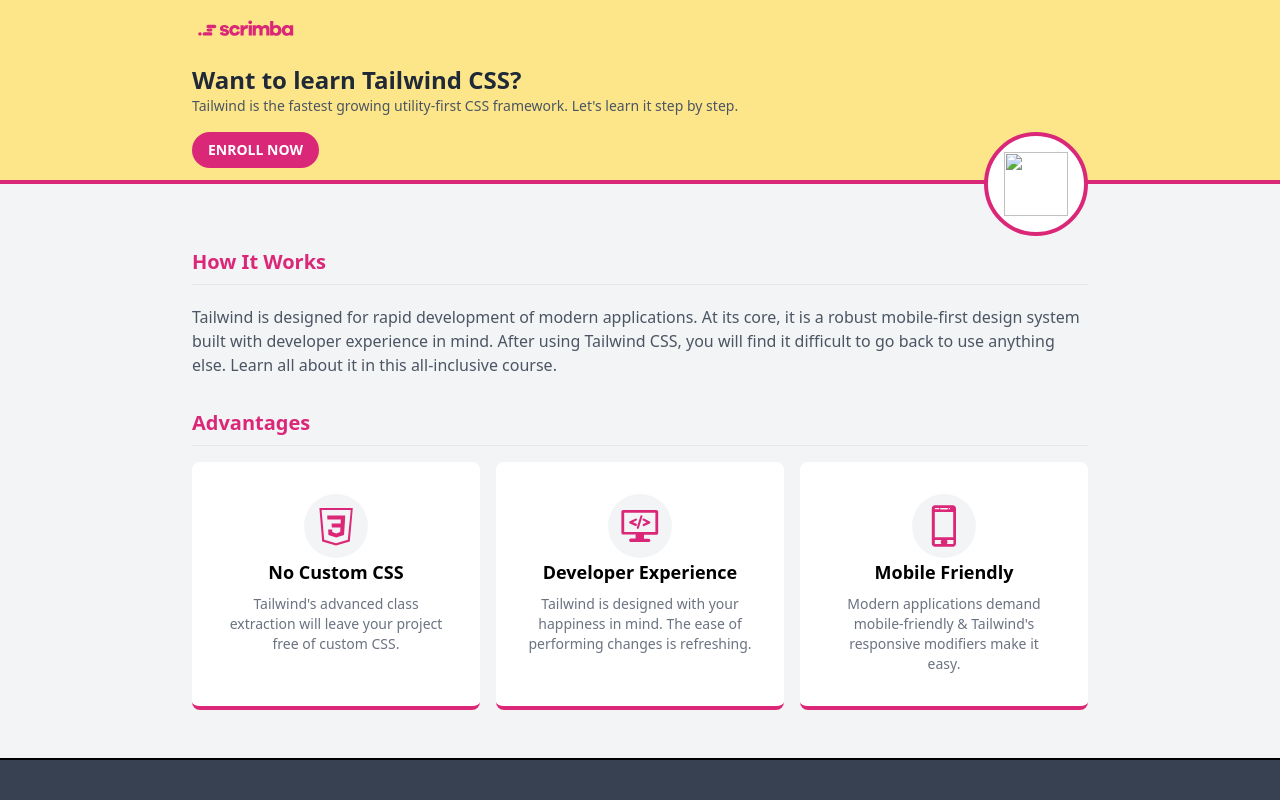
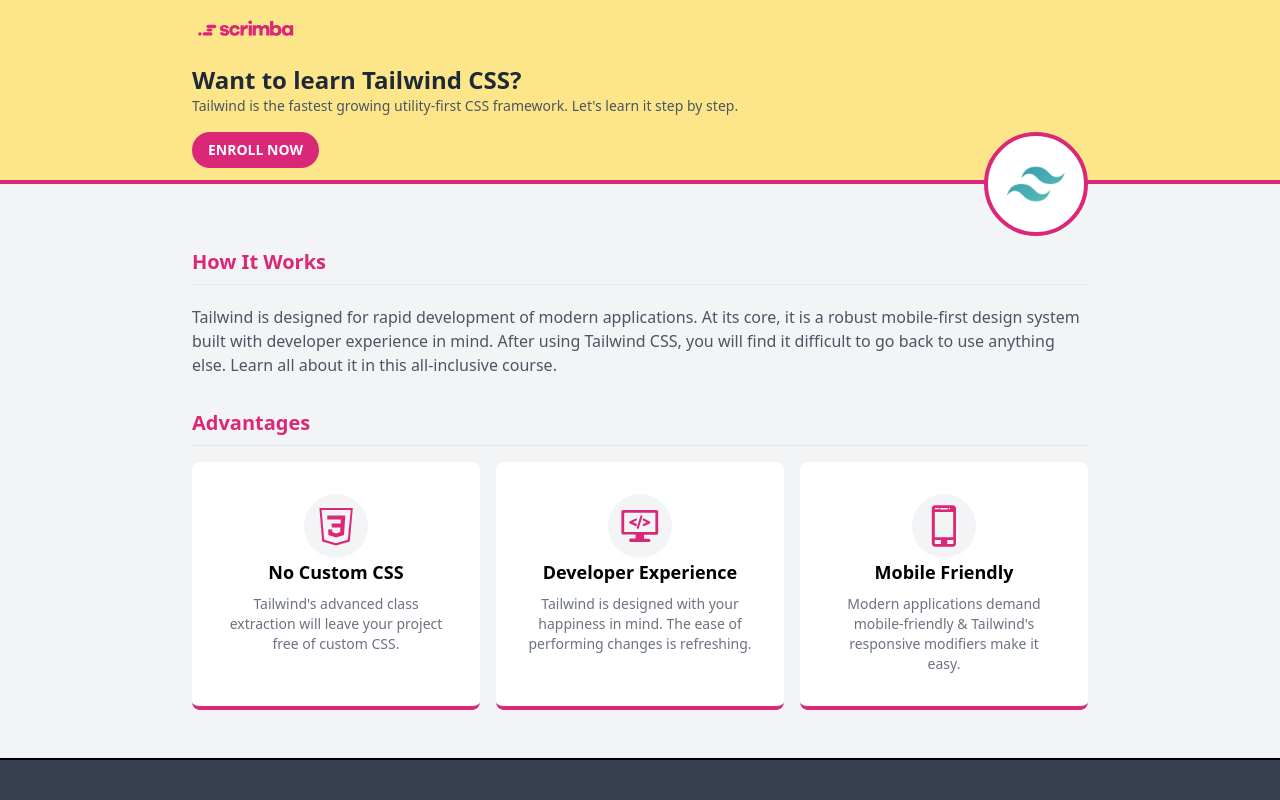
Before and after one commit to salmabader/page-using-tailwind, a plain HTML site: page index.html in a window 1280 px wide. Shown: the top 800 px of the page. Drawn offline with nearby package versions, Linux system fonts and the light colour scheme.

Commit message:
Update index.html

```diff
--- a/index.html
+++ b/index.html
@@ -37,7 +37,7 @@
                         now</a>
                     <div
                         class="absolute right-0 rounded-full bg-white flex justify-center p-4 border-4 border-pink-600">
-                        <img src="images/tailwind-logo.png" class="w-16 h-16 ">
+                        <img src="tailwind-logo.png" class="w-16 h-16 ">
                     </div>
                 </div>
             </div>
```
